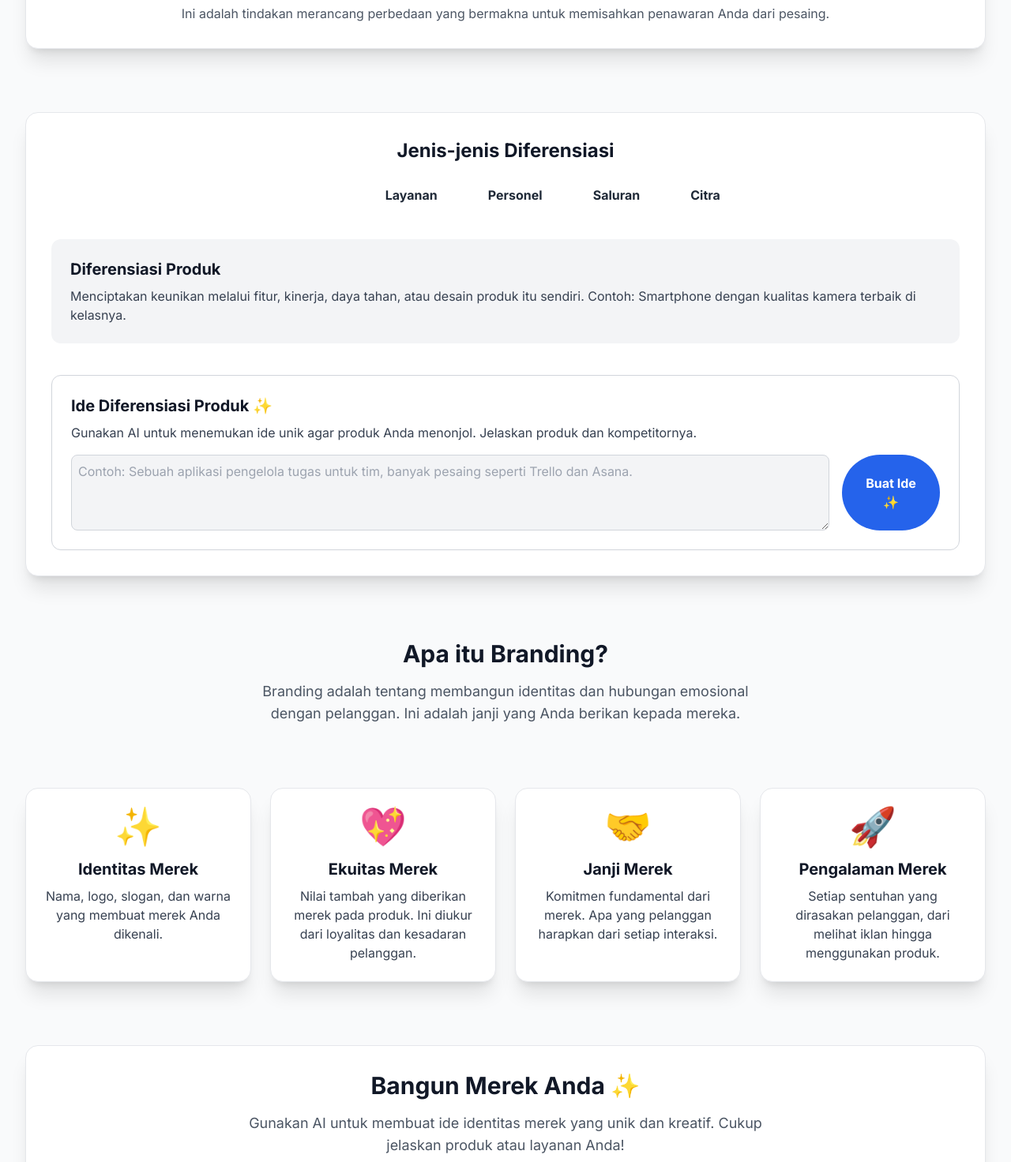
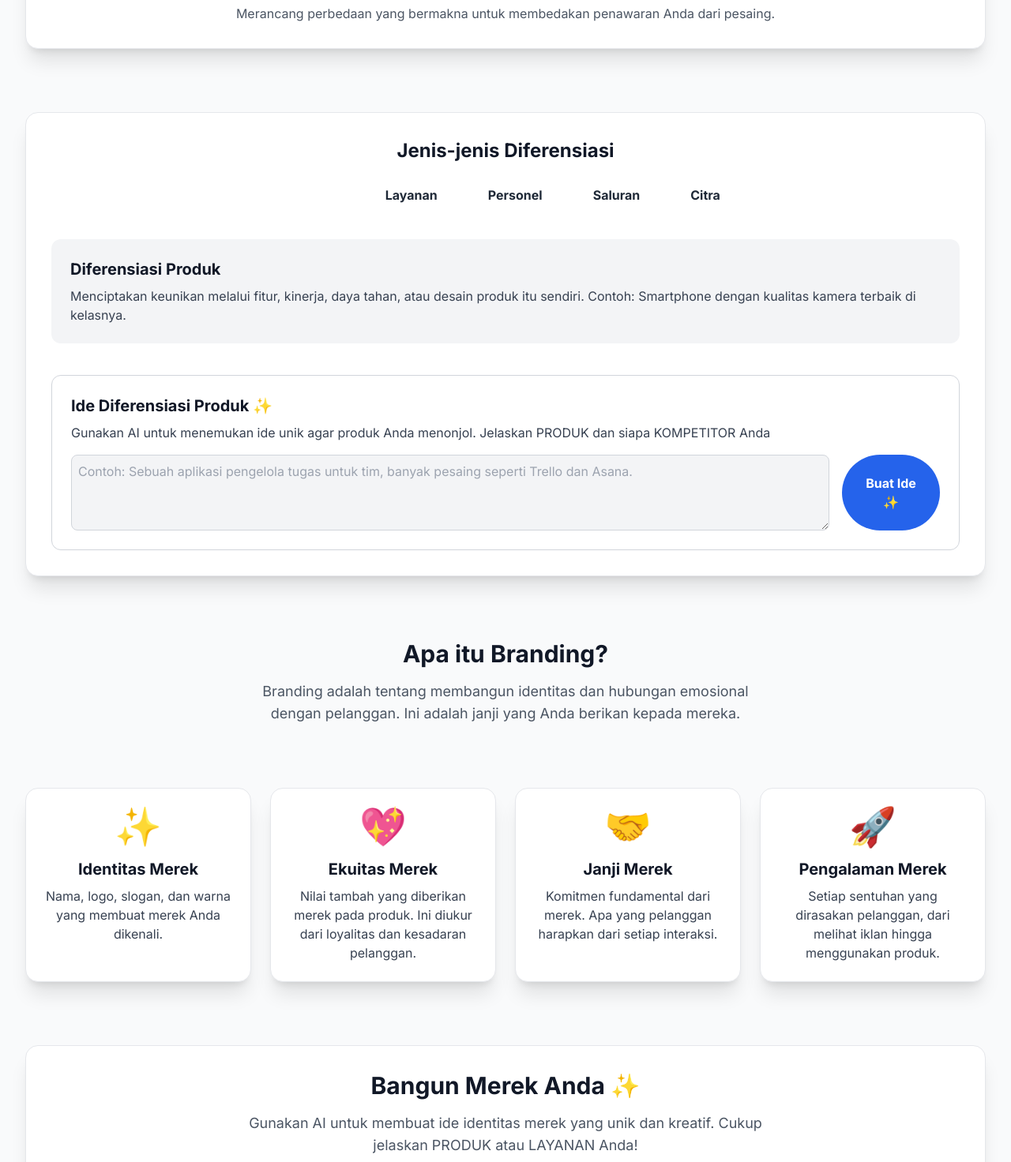
Before and after one commit to ariebizid-git/differentiationbranding, a plain HTML site: page index.html in a window 1280 px wide. Shown: the part 708-2180 px from the top of the page at 79% size. Drawn offline with nearby package versions, Linux system fonts and the light colour scheme.

Commit message:
Update index.html

```diff
--- a/index.html
+++ b/index.html
@@ -44,7 +44,7 @@
                 <div class="text-center">
                     <h2 class="text-3xl font-bold text-gray-900">Apakah Diferensiasi?</h2>
                     <p class="mt-2 text-gray-600">
-                        Ini adalah tindakan merancang perbedaan yang bermakna untuk memisahkan penawaran Anda dari pesaing.
+                        Merancang perbedaan yang bermakna untuk membedakan penawaran Anda dari pesaing.
                     </p>
                 </div>
             </div>
@@ -84,7 +84,7 @@
                 <!-- New Differentiation Feature -->
                 <div class="mt-10 p-6 bg-white rounded-xl border border-gray-300">
                     <h4 class="text-xl font-semibold text-gray-900 mb-2">Ide Diferensiasi Produk ✨</h4>
-                    <p class="text-gray-700 mb-4">Gunakan AI untuk menemukan ide unik agar produk Anda menonjol. Jelaskan produk dan kompetitornya.</p>
+                    <p class="text-gray-700 mb-4">Gunakan AI untuk menemukan ide unik agar produk Anda menonjol. Jelaskan PRODUK dan siapa KOMPETITOR Anda</p>
                     <div class="flex flex-col md:flex-row gap-4">
                         <textarea id="diffDescription" class="w-full h-24 p-2 rounded-lg bg-gray-100 text-gray-900 border border-gray-300 focus:outline-none focus:ring-2 focus:ring-blue-500" placeholder="Contoh: Sebuah aplikasi pengelola tugas untuk tim, banyak pesaing seperti Trello dan Asana."></textarea>
                         <button id="diffGenerateBtn" class="px-6 py-3 rounded-full bg-blue-600 text-white font-semibold transition hover:bg-blue-500 focus:outline-none focus:ring-2 focus:ring-blue-500">
@@ -135,7 +135,7 @@
             <div class="bg-white p-6 sm:p-8 rounded-2xl shadow-xl border border-gray-200 text-center">
                 <h2 class="text-3xl font-bold text-gray-900 mb-4">Bangun Merek Anda ✨</h2>
                 <p class="max-w-2xl mx-auto text-lg text-gray-600 mb-6">
-                    Gunakan AI untuk membuat ide identitas merek yang unik dan kreatif. Cukup jelaskan produk atau layanan Anda!
+                    Gunakan AI untuk membuat ide identitas merek yang unik dan kreatif. Cukup jelaskan PRODUK atau LAYANAN Anda!
                 </p>
                 <div class="max-w-xl mx-auto">
                     <textarea id="productDescription" class="w-full h-32 p-4 rounded-xl bg-gray-100 text-gray-900 border border-gray-300 focus:outline-none focus:ring-2 focus:ring-blue-500 mb-4" placeholder="Contoh: Kedai kopi yang menjual minuman dengan bahan-bahan lokal dan ramah lingkungan."></textarea>
@@ -152,7 +152,7 @@
                 <!-- New Brand Storytelling Feature -->
                 <div class="mt-10 p-6 bg-white rounded-xl border border-gray-300">
                     <h4 class="text-xl font-semibold text-gray-900 mb-2">Pembuat Kisah Merek ✨</h4>
-                    <p class="text-gray-700 mb-4">Jadikan merek Anda berkesan dengan sebuah cerita yang unik. Jelaskan nilai inti dan target audiens Anda.</p>
+                    <p class="text-gray-700 mb-4">Jadikan merek Anda berkesan dengan sebuah cerita yang unik. Jelaskan NILAI INTI dan TARGET AUDIENS Anda.</p>
                     <div class="flex flex-col md:flex-row gap-4">
                         <textarea id="storyDescription" class="w-full h-24 p-2 rounded-lg bg-gray-100 text-gray-900 border border-gray-300 focus:outline-none focus:ring-2 focus:ring-blue-500" placeholder="Contoh: Merek pakaian dengan nilai keberlanjutan, menargetkan kaum muda yang peduli lingkungan."></textarea>
                         <button id="storyGenerateBtn" class="px-6 py-3 rounded-full bg-blue-600 text-white font-semibold transition hover:bg-blue-500 focus:outline-none focus:ring-2 focus:ring-blue-500">
```
